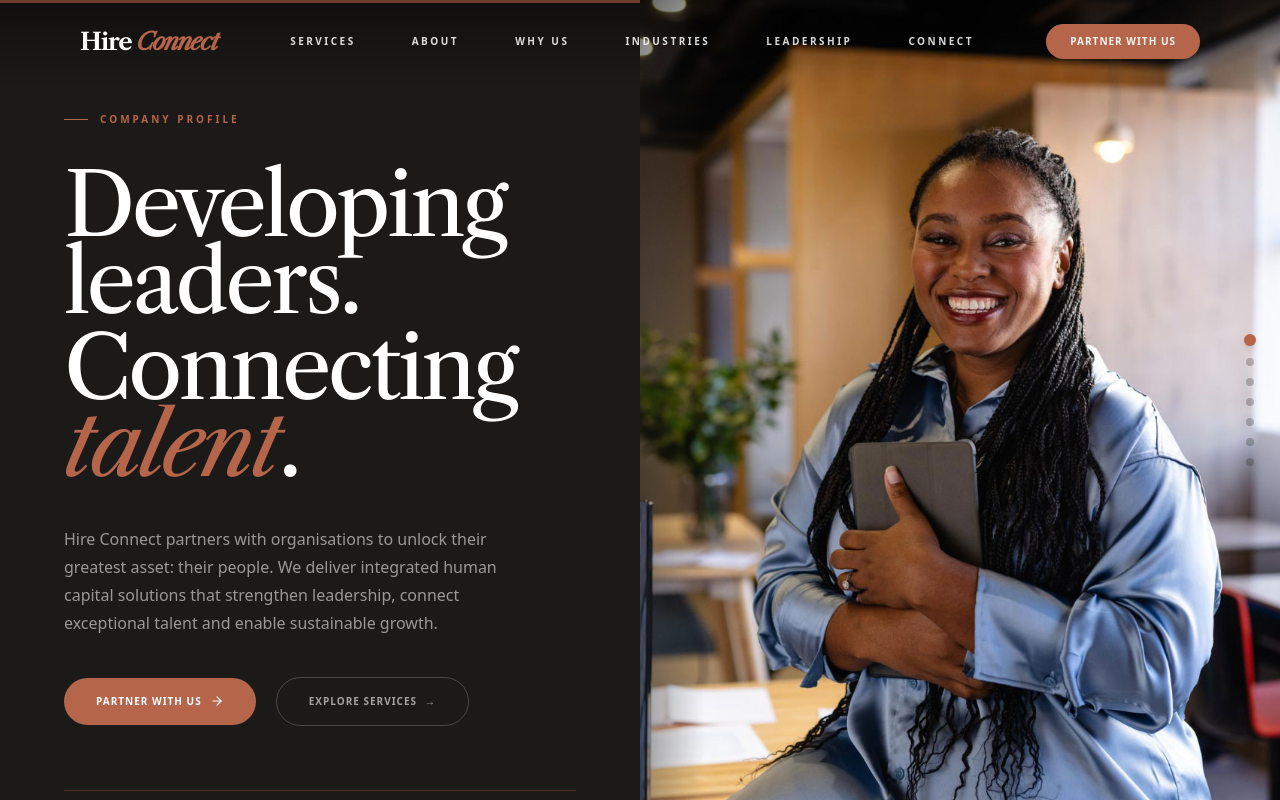
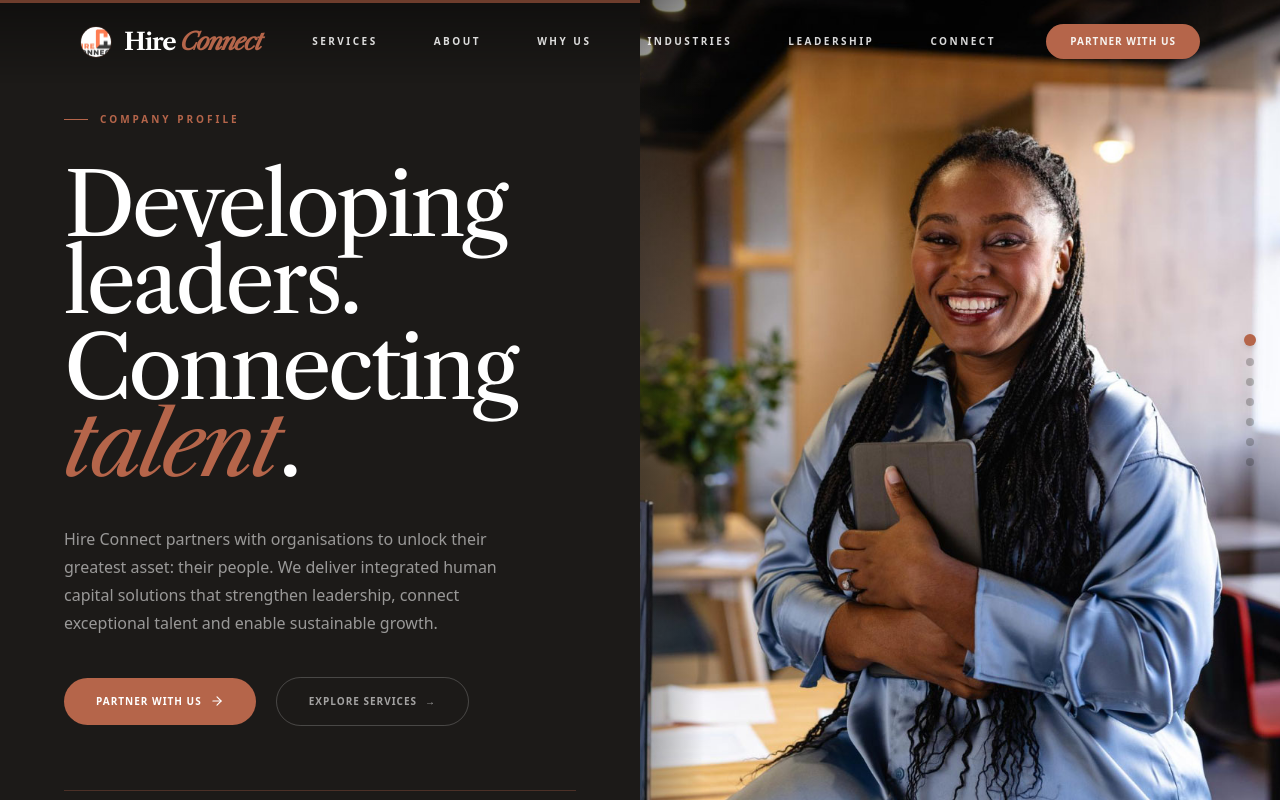
Before and after one commit to brandfocal/hr-connect, a React (Vite) app: page / in a window 1280 px wide. Shown: the top 800 px of the page. Built offline with nearby package versions, Linux system fonts and the light colour scheme.

Commit message:
feat: render official brand logo in navbar and footer

```diff
--- a/src/components/generated/FathomAgencyLanding.tsx
+++ b/src/components/generated/FathomAgencyLanding.tsx
@@ -332,7 +332,8 @@ const Navbar = ({
       isScrolled ? "bg-fathom-white/95 backdrop-blur-md py-4 shadow-sm border-b border-fathom-ink/5" : "bg-gradient-to-b from-black/40 to-transparent"
     )}>
       <div className="max-w-[1440px] mx-auto flex items-center justify-between">
-        <a href="#home" className="flex items-center gap-2">
+        <a href="#home" className="flex items-center gap-3">
+          <img src="/hire-connect-logo.jpg" alt="Hire Connect Logo" className="w-8 h-8 rounded-full object-cover border border-fathom-terracotta/20" />
           <span className={cn("font-serif text-xl md:text-2xl tracking-tighter font-bold transition-colors duration-300", isScrolled ? "text-fathom-ink" : "text-white")}>
             Hire <span className="italic text-fathom-terracotta">Connect</span>
           </span>
@@ -1408,8 +1409,11 @@ const Footer = () => {
     <div className="max-w-[1440px] mx-auto relative z-10 pt-4">
       <div className="flex flex-col md:flex-row justify-between items-start md:items-end gap-10 md:gap-12 mb-14 md:mb-20">
         <div>
-          <a href="#home" className="font-serif text-4xl sm:text-5xl md:text-6xl lg:text-7xl mb-6 md:mb-8 tracking-tighter block">
-            Hire <span className="italic text-fathom-terracotta">Connect</span>
+          <a href="#home" className="flex items-center gap-4 font-serif text-4xl sm:text-5xl md:text-6xl lg:text-7xl mb-6 md:mb-8 tracking-tighter">
+            <img src="/hire-connect-logo.jpg" alt="Hire Connect Logo" className="w-16 h-16 rounded-full object-cover border border-fathom-terracotta/20" />
+            <span>
+              Hire <span className="italic text-fathom-terracotta">Connect</span>
+            </span>
           </a>
           <div className="flex flex-wrap gap-6 md:gap-8">
             {FOOTER_LINKS.map(link => <a key={link.label} href={link.href} className="text-[9px] uppercase tracking-[0.3em] text-white/35 hover:text-fathom-terracotta transition-colors font-bold">
```
Also changed, not shown: public/hire-connect-logo.jpg (added).
